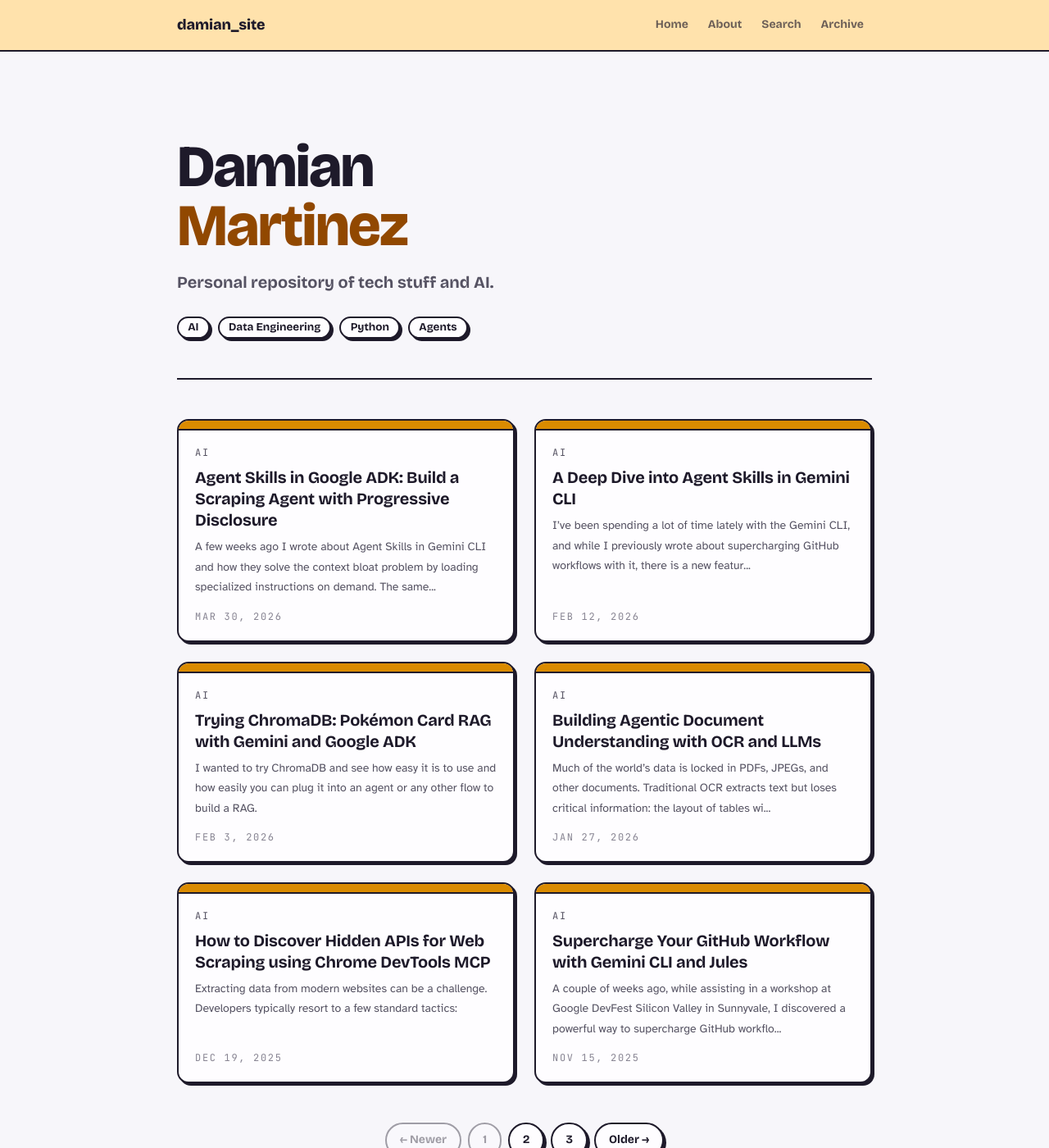
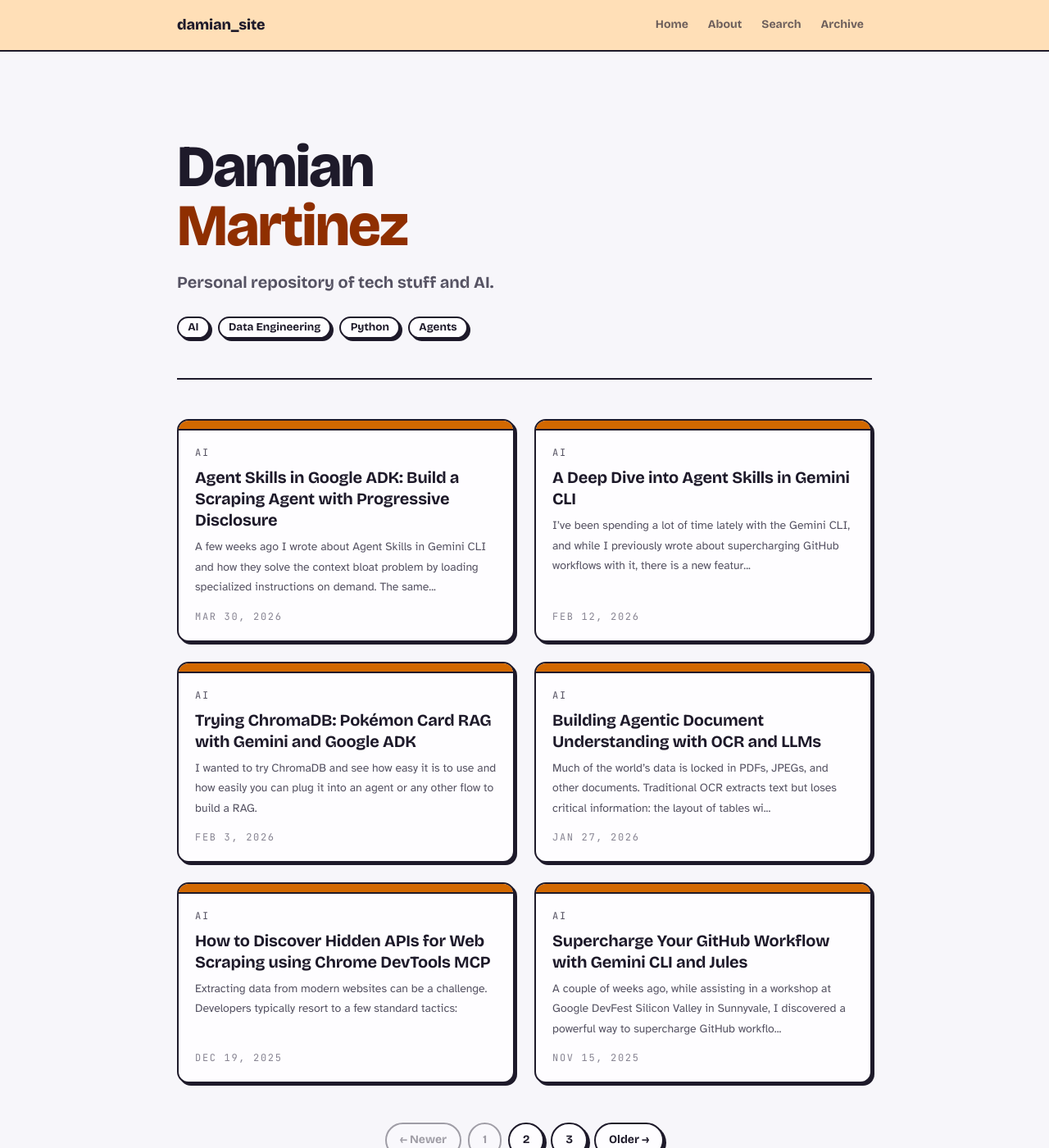
Before and after one commit to DamiMartinez/damimartinez.github.io, a Jekyll site: the page built from index.html, in a window 1280 px wide and 1400 px high. Shown: the whole window at 82% size. Built offline with Jekyll 4.4.1, drawn with Linux system fonts in a browser that asks for light colours; the list of posts is cut into pages by our own code.

Commit message:
style: set accent to burnt amber (~#C9831A, oklch hue 62)

```diff
--- a/_sass/_variables.scss
+++ b/_sass/_variables.scss
@@ -10,9 +10,9 @@
   --color-ink:        oklch(23% .03 295);
   --color-ink-soft:   oklch(45% .026 295);
   --color-ink-faint:  oklch(62% .022 295);
-  --color-tomato:     oklch(70% .17 75);
-  --color-marigold:   oklch(93% .08 78);
-  --color-grape:      oklch(48% .15 70);
+  --color-tomato:     oklch(63% .18 62);
+  --color-marigold:   oklch(93% .07 65);
+  --color-grape:      oklch(44% .16 57);
   --color-footer-bg:  oklch(16% .018 295);
   --color-footer-fg:  oklch(98% .008 300);
 
```
